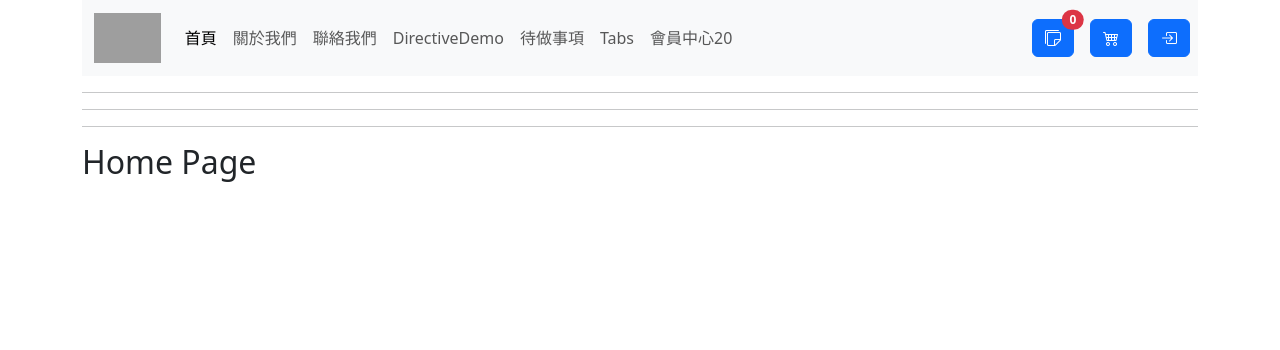
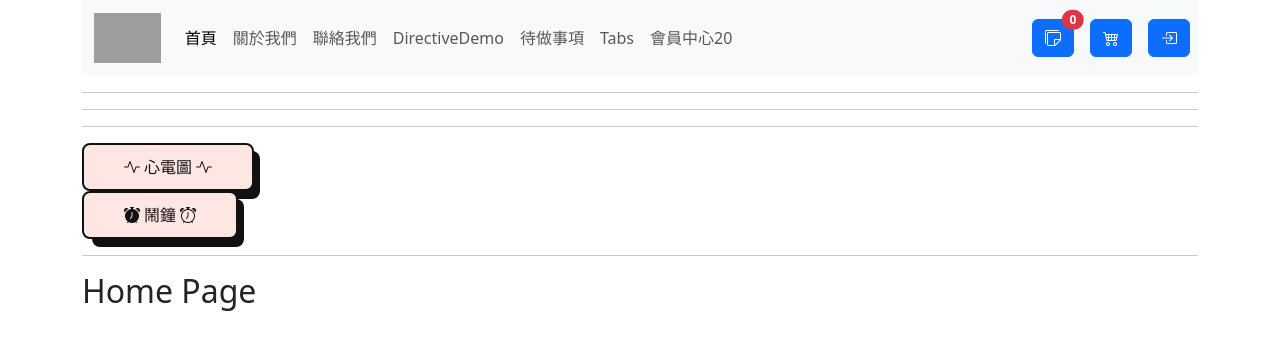
Before and after one commit to jayhong329/VueFromHome, a Vue app: page / in a window 1280 px wide. Shown: the top 350 px of the page. Built offline with nearby package versions, Linux system fonts and the light colour scheme; grey boxes are pictures that could not be loaded.

Commit message:
Slot-FancyButton

```diff
--- a/src/App.vue
+++ b/src/App.vue
@@ -11,6 +11,7 @@ import 'bootstrap-icons/font/bootstrap-icons.css'
 // import BmiDemo from "./components/BmiDemo.vue";
 // import MemberView from "./views/MemberView.vue";
 import NavbarComponent from "./components/NavbarComponent.vue";
+import FancyButton from "./components/FancyButton.vue";
 
 
 const formatTime = today =>{
@@ -76,6 +77,17 @@ watchEffect(() =>{
          <router-link :to="{ name: 'Contact'}" activeClass="active">聯絡我們</router-link> |
          <router-link :to="{ name: 'Member', params:{id:'20'}}" activeClass="active">會員中心20</router-link> | -->
         <hr />
+        <FancyButton>
+            <i class="bi bi-activity"></i>
+            <span class="mx-1">心電圖</span>
+            <i class="bi bi-activity"></i>
+        </FancyButton>
+        <FancyButton>
+            <i class="bi bi-alarm-fill"></i>
+            <span class="mx-1">鬧鐘</span>
+            <i class="bi bi-alarm"></i>
+        </FancyButton>
+        <hr />
         <RouterView></RouterView>
 
 
--- /dev/null
+++ b/src/components/FancyButton.vue
@@ -0,0 +1,71 @@
+<script setup>
+
+</script>
+
+<template>
+    <button class="button-56">
+        <slot></slot>
+    </button>
+</template>
+
+<style lang="css" scoped>
+
+/* CSS */
+.button-56 {
+  align-items: center;
+  background-color: #fee6e3;
+  border: 2px solid #111;
+  border-radius: 8px;
+  box-sizing: border-box;
+  color: #111;
+  cursor: pointer;
+  display: flex;
+  font-family: Inter,sans-serif;
+  font-size: 16px;
+  height: 48px;
+  justify-content: center;
+  line-height: 24px;
+  max-width: 100%;
+  padding: 0 25px;
+  position: relative;
+  text-align: center;
+  text-decoration: none;
+  user-select: none;
+  -webkit-user-select: none;
+  touch-action: manipulation;
+}
+
+.button-56:after {
+  background-color: #111;
+  border-radius: 8px;
+  content: "";
+  display: block;
+  height: 48px;
+  left: 0;
+  width: 100%;
+  position: absolute;
+  top: -2px;
+  transform: translate(8px, 8px);
+  transition: transform .2s ease-out;
+  z-index: -1;
+}
+
+.button-56:hover:after {
+  transform: translate(0, 0);
+}
+
+.button-56:active {
+  background-color: #ffdeda;
+  outline: 0;
+}
+
+.button-56:hover {
+  outline: 0;
+}
+
+@media (min-width: 768px) {
+  .button-56 {
+    padding: 0 40px;
+  }
+}
+</style>
```
